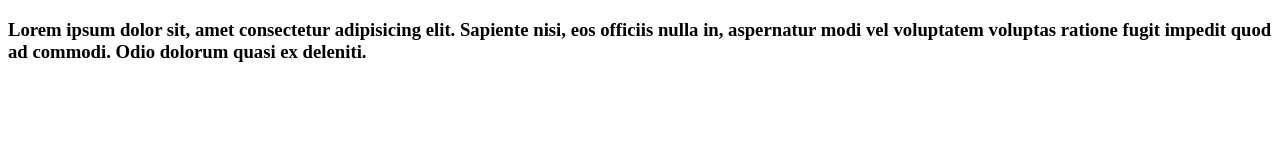
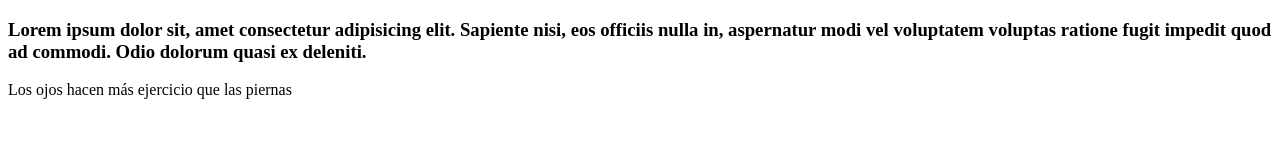
Before and after one commit to Betsa04/tarea5, a plain HTML site: page index.html in a window 1280 px wide. Drawn offline with Linux system fonts and the light colour scheme.

Commit message:
Update index.html

```diff
--- a/index.html
+++ b/index.html
@@ -8,5 +8,6 @@
 <body>
     <h3>Lorem ipsum dolor sit, amet consectetur adipisicing elit. Sapiente nisi, eos officiis nulla in, aspernatur modi vel voluptatem
         voluptas ratione fugit impedit quod ad commodi. Odio dolorum quasi ex deleniti.</h3>
+    <p>Los ojos hacen más ejercicio que las piernas</p>
 </body>
 </html>
```
